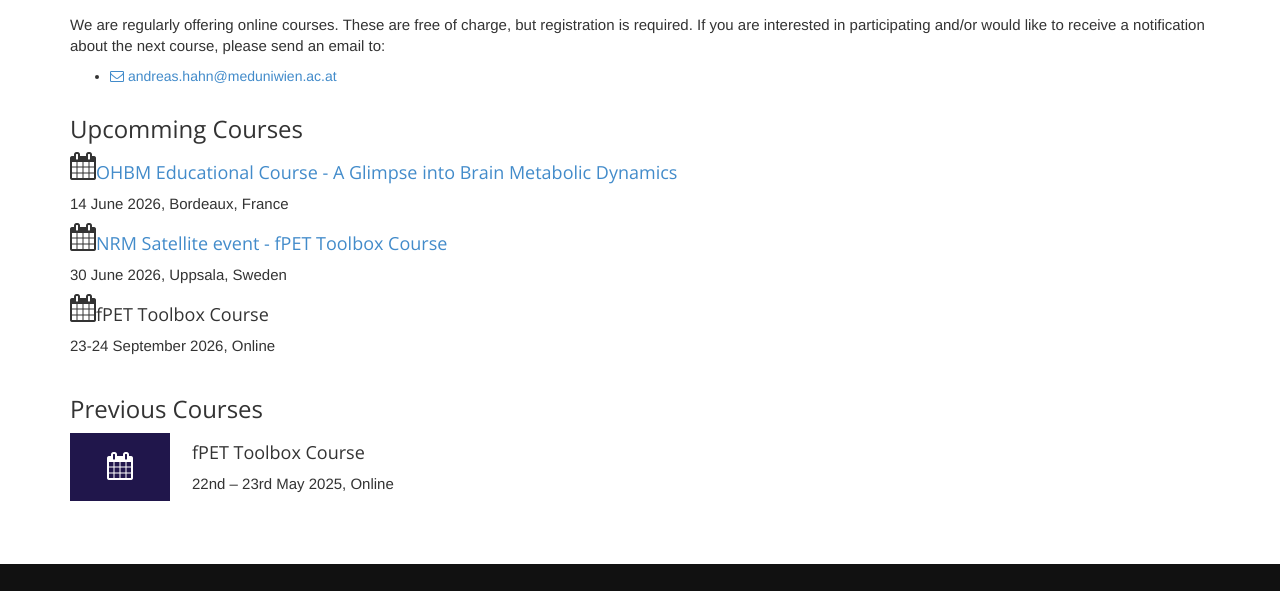
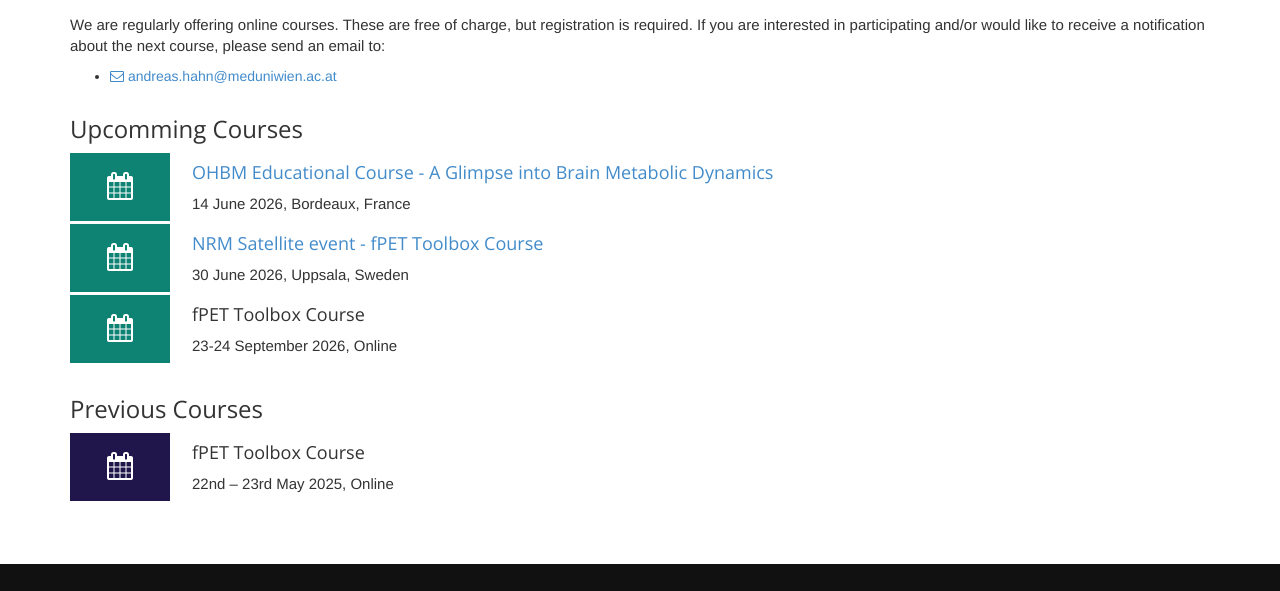
Before and after one commit to NeuroimagingLabsMUV/fPET-toolbox, a plain HTML site: page docs/courses.html in a window 1280 px wide. Shown: the part 206-797 px from the top of the page. Drawn offline with nearby package versions, Linux system fonts and the light colour scheme.

Commit message:
CSS update

```diff
--- a/docs/assets/css/style.css
+++ b/docs/assets/css/style.css
@@ -306,11 +306,13 @@ img.pull-left {
 .blockquote-box2{margin-bottom:0px}
 .blockquote-box .square{width:100px;min-height:50px;margin-right:22px;text-align:center!important;background-color:#E6E6E6;padding:20px 0}
 .blockquote-box2 .square2{width:50px;min-height:20px;margin-right:12px;text-align:center!important;background-color:#E6E6E6;padding:10px 0}
+.blockquote-box3 .square3{width:100px;min-height:50px;margin-right:22px;text-align:center!important;background-color:#E6E6E6;padding:20px 0}
 .blockquote-box2 .square3{width:50px;min-height:20px;margin-right:12px;text-align:center!important;background-color:#E6E6E6;padding:10px 0}
 .blockquote-box.blockquote-primary{border-color:#357EBD}
 .blockquote-box.blockquote-primary .square{background-color:#20164b;color:#FFF}
 .blockquote-box2.blockquote-primary .square2{background-color:#20164b;color:#FFF}
 .blockquote-box2.blockquote-primary .square3{background-color:#0e8373;color:#FFF}
+.blockquote-box3.blockquote-primary .square3{background-color:#0e8373;color:#FFF}
 
 .blockquote-box.blockquote-success{border-color:#4CAE4C}
 .blockquote-box.blockquote-success .square{background-color:#5CB85C;color:#FFF}
```
